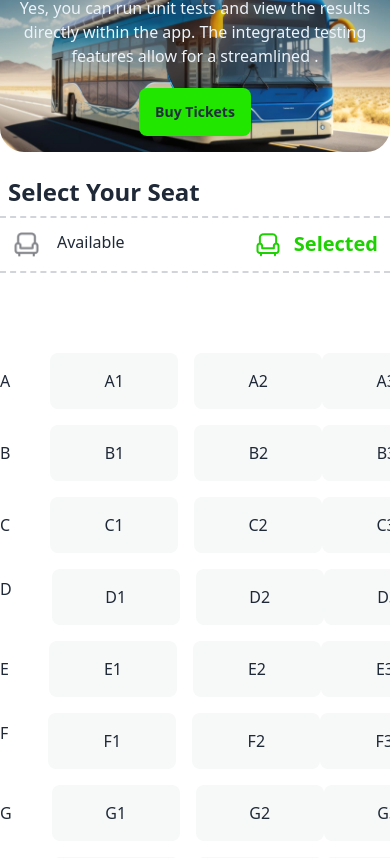
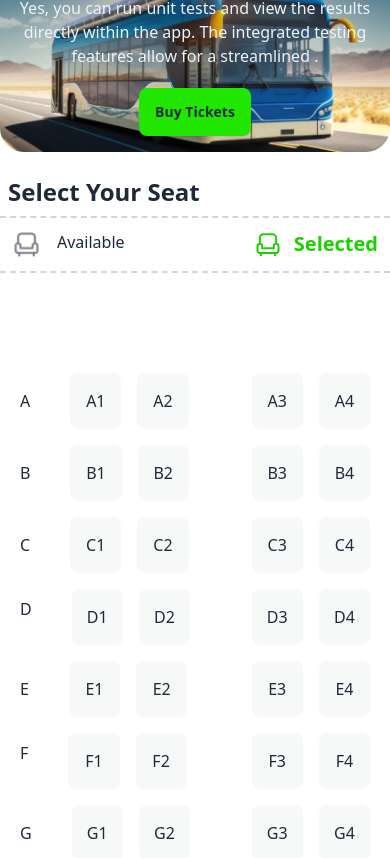
Before and after one commit to ALNoman78/e-ticketing-system, a plain HTML site: page index.html in a window 390 px wide. Shown: the part 242-1100 px from the top of the page. Drawn offline with nearby package versions, Linux system fonts and the light colour scheme.

Commit message:
responsive desing handle

```diff
--- a/index.html
+++ b/index.html
@@ -150,7 +150,7 @@
                         </div>
                         <div class="border-b-2 border-dashed border-gray-300"></div>
                     </div>
-                    <div class="overflow-x-auto w-full my-12">
+                    <div class="overflow-x-auto w-full my-12 md:p-0 p-5">
                         <div>
                             <!-- row 1 -->
 
@@ -161,18 +161,18 @@
                             <div class="justify-between items-center flex w-full">
                                 <div class="flex gap-4">
                                     <h3
-                                        class="seat-btn-selected w-5 bg-[#F7F8F8] place-content-center py-4 flex justify-center rounded-lg px-16 cursor-pointer">
+                                        class="seat-btn-selected w-5 bg-[#F7F8F8] place-content-center py-4 flex justify-center rounded-lg md:px-16 px-[1.6rem] cursor-pointer">
                                         A1</h3>
                                     <h3
-                                        class="seat-btn-selected w-5 bg-[#F7F8F8] place-content-center py-4 flex justify-center rounded-lg px-16 cursor-pointer">
+                                        class="seat-btn-selected w-5 bg-[#F7F8F8] place-content-center py-4 flex justify-center rounded-lg md:px-16 px-[1.6rem] cursor-pointer">
                                         A2</h3>
                                 </div>
                                 <div class="flex justify-around  gap-4">
                                     <h3
-                                        class="seat-btn-selected w-5 bg-[#F7F8F8] place-content-center py-4 flex justify-center rounded-lg px-16 cursor-pointer">
+                                        class="seat-btn-selected w-5 bg-[#F7F8F8] place-content-center py-4 flex justify-center rounded-lg md:px-16 px-[1.6rem] cursor-pointer">
                                         A3</h3>
                                     <h3
-                                        class="seat-btn-selected w-5 bg-[#F7F8F8] place-content-center py-4 flex justify-center rounded-lg px-16 cursor-pointer">
+                                        class="seat-btn-selected w-5 bg-[#F7F8F8] place-content-center py-4 flex justify-center rounded-lg md:px-16 px-[1.6rem] cursor-pointer">
                                         A4</h3>
                                 </div>
                             </div>
@@ -182,18 +182,18 @@
                             <div class="justify-between items-center flex w-full">
                                 <div class="flex gap-4">
                                     <h3 id="text-seat-b1"
-                                        class="seat-btn-selected w-5 bg-[#F7F8F8] place-content-center py-4 flex justify-center rounded-lg px-16 cursor-pointer">
+                                        class="seat-btn-selected w-5 bg-[#F7F8F8] place-content-center py-4 flex justify-center rounded-lg md:px-16 px-[1.6rem] cursor-pointer">
                                         B1</h3>
                                     <h3 id="text-seat-b2"
-                                        class="seat-btn-selected w-5 bg-[#F7F8F8] place-content-center py-4 flex justify-center rounded-lg px-16 cursor-pointer">
+                                        class="seat-btn-selected w-5 bg-[#F7F8F8] place-content-center py-4 flex justify-center rounded-lg md:px-16 px-[1.6rem] cursor-pointer">
                                         B2</h3>
                                 </div>
                                 <div class="flex justify-around  gap-4">
                                     <h3
-                                        class="seat-btn-selected w-5 bg-[#F7F8F8] place-content-center py-4 flex justify-center rounded-lg px-16 cursor-pointer">
+                                        class="seat-btn-selected w-5 bg-[#F7F8F8] place-content-center py-4 flex justify-center rounded-lg md:px-16 px-[1.6rem] cursor-pointer">
                                         B3</h3>
                                     <h3
-                                        class="seat-btn-selected w-5 bg-[#F7F8F8] place-content-center py-4 flex justify-center rounded-lg px-16 cursor-pointer">
+                                        class="seat-btn-selected w-5 bg-[#F7F8F8] place-content-center py-4 flex justify-center rounded-lg md:px-16 px-[1.6rem] cursor-pointer">
                                         B4</h3>
                                 </div>
                             </div>
@@ -203,18 +203,18 @@
                             <div class="justify-between items-center flex w-full">
                                 <div class="flex gap-4">
                                     <h3
-                                        class="seat-btn-selected w-5 bg-[#F7F8F8] place-content-center py-4 flex justify-center rounded-lg px-16 cursor-pointer">
+                                        class="seat-btn-selected w-5 bg-[#F7F8F8] place-content-center py-4 flex justify-center rounded-lg md:px-16 px-[1.6rem] cursor-pointer">
                                         C1</h3>
                                     <h3
-                                        class="seat-btn-selected w-5 bg-[#F7F8F8] place-content-center py-4 flex justify-center rounded-lg px-16 cursor-pointer">
+                                        class="seat-btn-selected w-5 bg-[#F7F8F8] place-content-center py-4 flex justify-center rounded-lg md:px-16 px-[1.6rem] cursor-pointer">
                                         C2</h3>
                                 </div>
                                 <div class="flex justify-around  gap-4">
                                     <h3
-                                        class="seat-btn-selected w-5 bg-[#F7F8F8] place-content-center py-4 flex justify-center rounded-lg px-16 cursor-pointer">
+                                        class="seat-btn-selected w-5 bg-[#F7F8F8] place-content-center py-4 flex justify-center rounded-lg md:px-16 px-[1.6rem] cursor-pointer">
                                         C3</h3>
                                     <h3
-                                        class="seat-btn-selected w-5 bg-[#F7F8F8] place-content-center py-4 flex justify-center rounded-lg px-16 cursor-pointer">
+                                        class="seat-btn-selected w-5 bg-[#F7F8F8] place-content-center py-4 flex justify-center rounded-lg md:px-16 px-[1.6rem] cursor-pointer">
                                         C4</h3>
                                 </div>
                             </div>
@@ -224,18 +224,18 @@
                             <div class="justify-between items-center flex w-full mt-4">
                                 <div class="flex gap-4">
                                     <h3
-                                        class="seat-btn-selected w-5 bg-[#F7F8F8] place-content-center py-4 flex justify-center rounded-lg px-16 cursor-pointer">
+                                        class="seat-btn-selected w-5 bg-[#F7F8F8] place-content-center py-4 flex justify-center rounded-lg md:px-16 px-[1.6rem] cursor-pointer">
                                         D1</h3>
                                     <h3
-                                        class="seat-btn-selected w-5 bg-[#F7F8F8] place-content-center py-4 flex justify-center rounded-lg px-16 cursor-pointer">
+                                        class="seat-btn-selected w-5 bg-[#F7F8F8] place-content-center py-4 flex justify-center rounded-lg md:px-16 px-[1.6rem] cursor-pointer">
                                         D2</h3>
                                 </div>
                                 <div class="flex justify-around  gap-4">
                                     <h3
-                                        class="seat-btn-selected w-5 bg-[#F7F8F8] place-content-center py-4 flex justify-center rounded-lg px-16 cursor-pointer">
+                                        class="seat-btn-selected w-5 bg-[#F7F8F8] place-content-center py-4 flex justify-center rounded-lg md:px-16 px-[1.6rem] cursor-pointer">
                                         D3</h3>
                                     <h3
-                                        class="seat-btn-selected w-5 bg-[#F7F8F8] place-content-center py-4 flex justify-center rounded-lg px-16 cursor-pointer">
+                                        class="seat-btn-selected w-5 bg-[#F7F8F8] place-content-center py-4 flex justify-center rounded-lg md:px-16 px-[1.6rem] cursor-pointer">
                                         D4</h3>
                                 </div>
                             </div>
@@ -245,18 +245,18 @@
                             <div class="justify-between items-center flex w-full">
                                 <div class="flex gap-4">
                                     <h3
-                                        class="seat-btn-selected w-5 bg-[#F7F8F8] place-content-center py-4 flex justify-center rounded-lg px-16 cursor-pointer">
+                                        class="seat-btn-selected w-5 bg-[#F7F8F8] place-content-center py-4 flex justify-center rounded-lg md:px-16 px-[1.6rem] cursor-pointer">
                                         E1</h3>
                                     <h3
-                                        class="seat-btn-selected w-5 bg-[#F7F8F8] place-content-center py-4 flex justify-center rounded-lg px-16 cursor-pointer">
+                                        class="seat-btn-selected w-5 bg-[#F7F8F8] place-content-center py-4 flex justify-center rounded-lg md:px-16 px-[1.6rem] cursor-pointer">
                                         E2</h3>
                                 </div>
                                 <div class="flex justify-around  gap-4">
                                     <h3
-                                        class="seat-btn-selected w-5 bg-[#F7F8F8] place-content-center py-4 flex justify-center rounded-lg px-16 cursor-pointer">
+                                        class="seat-btn-selected w-5 bg-[#F7F8F8] place-content-center py-4 flex justify-center rounded-lg md:px-16 px-[1.6rem] cursor-pointer">
                                         E3</h3>
                                     <h3
-                                        class="seat-btn-selected w-5 bg-[#F7F8F8] place-content-center py-4 flex justify-center rounded-lg px-16 cursor-pointer">
+                                        class="seat-btn-selected w-5 bg-[#F7F8F8] place-content-center py-4 flex justify-center rounded-lg md:px-16 px-[1.6rem] cursor-pointer">
                                         E4</h3>
                                 </div>
                             </div>
@@ -266,18 +266,18 @@
                             <div class="justify-between items-center flex w-full mt-4">
                                 <div class="flex gap-4">
                                     <h3
-                                        class="seat-btn-selected w-5 bg-[#F7F8F8] place-content-center py-4 flex justify-center rounded-lg px-16 cursor-pointer">
+                                        class="seat-btn-selected w-5 bg-[#F7F8F8] place-content-center py-4 flex justify-center rounded-lg md:px-16 px-[1.6rem] cursor-pointer">
                                         F1</h3>
                                     <h3
-                                        class="seat-btn-selected w-5 bg-[#F7F8F8] place-content-center py-4 flex justify-center rounded-lg px-16 cursor-pointer">
+                                        class="seat-btn-selected w-5 bg-[#F7F8F8] place-content-center py-4 flex justify-center rounded-lg md:px-16 px-[1.6rem] cursor-pointer">
                                         F2</h3>
                                 </div>
                                 <div class="flex justify-around  gap-4">
                                     <h3
-                                        class="seat-btn-selected w-5 bg-[#F7F8F8] place-content-center py-4 flex justify-center rounded-lg px-16 cursor-pointer">
+                                        class="seat-btn-selected w-5 bg-[#F7F8F8] place-content-center py-4 flex justify-center rounded-lg md:px-16 px-[1.6rem] cursor-pointer">
                                         F3</h3>
                                     <h3
-                                        class="seat-btn-selected w-5 bg-[#F7F8F8] place-content-center py-4 flex justify-center rounded-lg px-16 cursor-pointer">
+                                        class="seat-btn-selected w-5 bg-[#F7F8F8] place-content-center py-4 flex justify-center rounded-lg md:px-16 px-[1.6rem] cursor-pointer">
                                         F4</h3>
                                 </div>
                             </div>
@@ -287,18 +287,18 @@
                             <div class="justify-between items-center flex w-full">
                                 <div class="flex gap-4">
                                     <h3
-                                        class="seat-btn-selected w-5 bg-[#F7F8F8] place-content-center py-4 flex justify-center rounded-lg px-16 cursor-pointer">
+                                        class="seat-btn-selected w-5 bg-[#F7F8F8] place-content-center py-4 flex justify-center rounded-lg md:px-16 px-[1.6rem] cursor-pointer">
                                         G1</h3>
                                     <h3
-                                        class="seat-btn-selected w-5 bg-[#F7F8F8] place-content-center py-4 flex justify-center rounded-lg px-16 cursor-pointer">
+                                        class="seat-btn-selected w-5 bg-[#F7F8F8] place-content-center py-4 flex justify-center rounded-lg md:px-16 px-[1.6rem] cursor-pointer">
                                         G2</h3>
                                 </div>
                                 <div class="flex justify-around  gap-4">
                                     <h3
-                                        class="seat-btn-selected w-5 bg-[#F7F8F8] place-content-center py-4 flex justify-center rounded-lg px-16 cursor-pointer">
+                                        class="seat-btn-selected w-5 bg-[#F7F8F8] place-content-center py-4 flex justify-center rounded-lg md:px-16 px-[1.6rem] cursor-pointer">
                                         G3</h3>
                                     <h3
-                                        class="seat-btn-selected w-5 bg-[#F7F8F8] place-content-center py-4 flex justify-center rounded-lg px-16 cursor-pointer">
+                                        class="seat-btn-selected w-5 bg-[#F7F8F8] place-content-center py-4 flex justify-center rounded-lg md:px-16 px-[1.6rem] cursor-pointer">
                                         G4</h3>
                                 </div>
                             </div>
@@ -308,18 +308,18 @@
                             <div class="justify-between items-center flex w-full">
                                 <div class="flex gap-4">
                                     <h3
-                                        class="seat-btn-selected seat-btn-selected w-5 bg-[#F7F8F8] place-content-center py-4 flex justify-center rounded-lg px-16 cursor-pointer">
+                                        class="seat-btn-selected seat-btn-selected w-5 bg-[#F7F8F8] place-content-center py-4 flex justify-center rounded-lg md:px-16 px-[1.6rem] cursor-pointer">
                                         H1</h3>
                                     <h3
-                                        class="seat-btn-selected seat-btn-selected w-5 bg-[#F7F8F8] place-content-center py-4 flex justify-center rounded-lg px-16 cursor-pointer">
+                                        class="seat-btn-selected seat-btn-selected w-5 bg-[#F7F8F8] place-content-center py-4 flex justify-center rounded-lg md:px-16 px-[1.6rem] cursor-pointer">
                                         H2</h3>
                                 </div>
                                 <div class="flex justify-around  gap-4">
                                     <h3 id="bus-h-seat"
-                                        class="seat-btn-selected w-5 bg-[#F7F8F8] place-content-center py-4 flex justify-center rounded-lg px-16 cursor-pointer">
+                                        class="seat-btn-selected w-5 bg-[#F7F8F8] place-content-center py-4 flex justify-center rounded-lg md:px-16 px-[1.6rem] cursor-pointer">
                                         H3</h3>
                                     <h3
-                                        class="seat-btn-selected w-5 bg-[#F7F8F8] place-content-center py-4 flex justify-center rounded-lg px-16 cursor-pointer">
+                                        class="seat-btn-selected w-5 bg-[#F7F8F8] place-content-center py-4 flex justify-center rounded-lg md:px-16 px-[1.6rem] cursor-pointer">
                                         H4</h3>
                                 </div>
                             </div>
```
